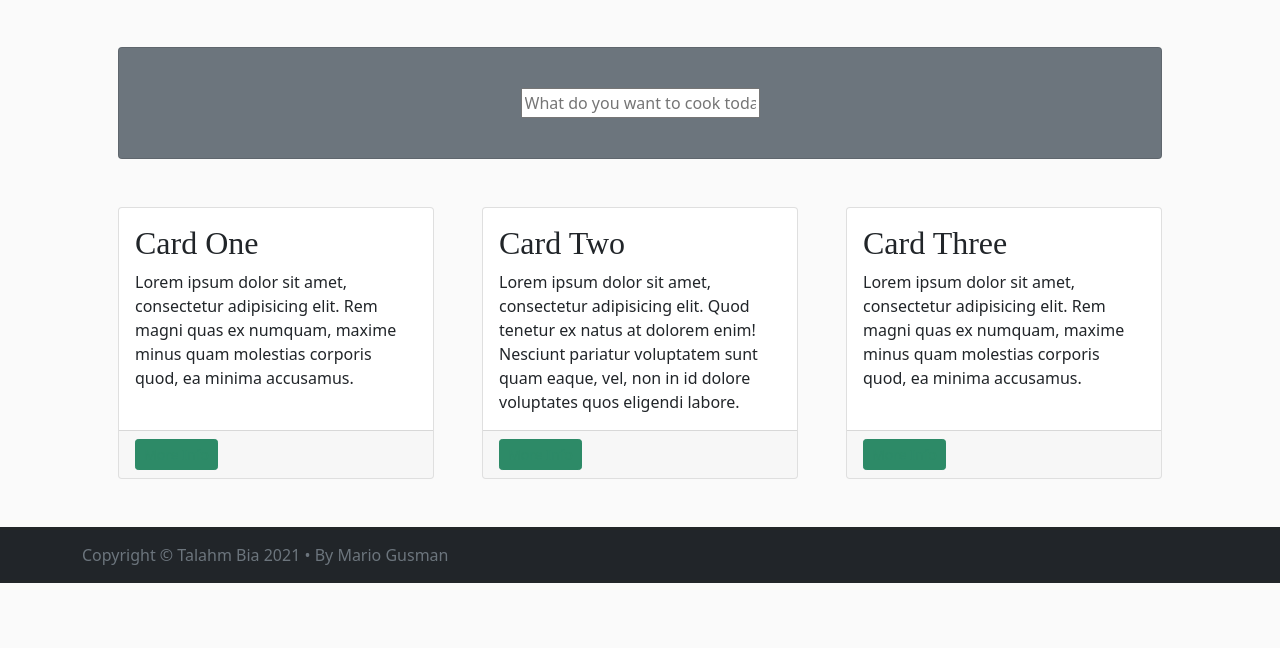
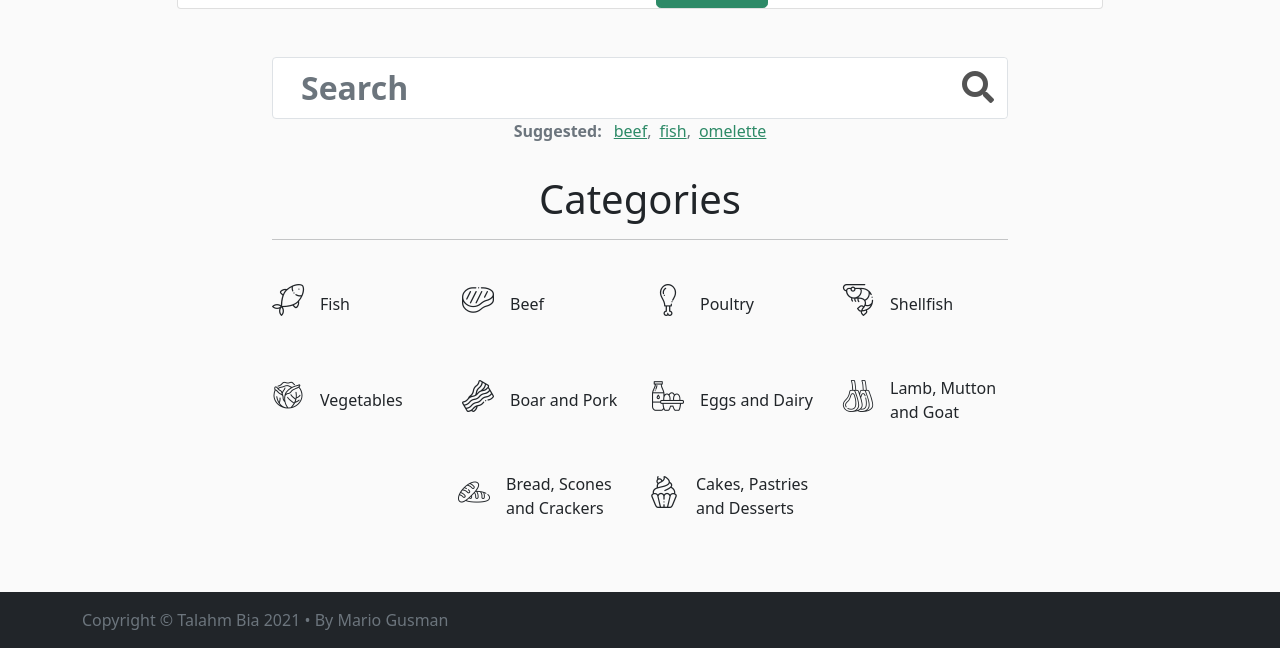
Before and after one commit to mariogusman/MS3-Irish-Recipes, a Flask app: page / in a window 1280 px wide. Shown: the part 485-1133 px from the top of the page. Before the commit the page ends 1068 px from the top, so only its background shows below. Run offline with Flask 2, Linux system fonts and the light colour scheme; some libraries are stand-ins or nearby versions; some web fonts are replaced.

Commit message:
Index Update

```diff
--- a/app.py
+++ b/app.py
@@ -22,7 +22,18 @@ mongo = PyMongo(app)
 
 @app.route("/")
 def index():
-    return render_template("index.html", index=index)
+    """
+    Renders main page, Checks user session to display CTA
+    Allows users to make searches
+    Shows recent recipes added
+    """
+    # Check user session to show Register CTA
+    if session.get("user"):
+        logged_in = True
+    else:
+        logged_in = False
+
+    return render_template("index.html", index=index, logged_in=logged_in)
 
 
 @app.route("/recipes/<recipe_id>")
@@ -104,7 +115,7 @@ def profile(username):
     # grab the session user's username from db
     username = mongo.db.users.find_one({"username": session["user"]})["username"]
 
-    # if session["user"]:
+    # if  TODOsession["user"]:
     if session.get("user"):
         if request.method == "POST":
             profile_update = {
--- a/static/css/style.css
+++ b/static/css/style.css
@@ -102,6 +102,14 @@ select > .recipe-form {
 .ing-step-hover:hover {
     background-color: whitesmoke;
 }
+.cat-list > div {
+    min-height: 96px;
+}
+.cat-list > div:hover{
+    background-color: white;
+    box-shadow: 0px 0px 8px 1px rgba(0,0,0,0.1);
+
+}
 
 #recipeImageUpload{
     cursor:pointer;
@@ -126,6 +134,14 @@ h1, h2, h3, h4, h5, h6 {
     font-family: 'Coustard', serif;
     font-weight: 400;
 }
+.cta-image {
+    max-width: 100%;
+}
+
+.cat-list-icon{
+    font-size: xx-large;
+}
+
 #logo {
     font-family: 'Sherwood', sans-serif;
     /* font-family: 'Coustard', serif; */
@@ -139,6 +155,20 @@ h1, h2, h3, h4, h5, h6 {
     color: white !important;
     transition-duration: 0.3s;
 }
+.search-group{
+    background-color: white;
+}
+.search-btn{
+    background-color: white;
+    color: #535353;
+}
+#home-search {
+    font-size: xx-large;
+    font-weight: 600;
+    color: #535353;
+    border: 0;
+}
+
 
 /* Images */
 #index-dish {
--- a/templates/base.html
+++ b/templates/base.html
@@ -18,6 +18,9 @@
     <link rel="stylesheet" href="https://cdnjs.cloudflare.com/ajax/libs/font-awesome/5.15.3/css/all.min.css"
         integrity="sha512-iBBXm8fW90+nuLcSKlbmrPcLa0OT92xO1BIsZ+ywDWZCvqsWgccV3gFoRBv0z+8dLJgyAHIhR35VZc2oM/gI1w=="
         crossorigin="anonymous" referrerpolicy="no-referrer" />
+
+    <!-- Flaticon icons -->
+    <link rel="stylesheet" type="text/css" href="{{ url_for('static', filename='css/flaticon.css') }}">
 
     <!-- Project's CSS -->
     <link rel="stylesheet" type="text/css" href="{{ url_for('static', filename='css/style.css') }}">
@@ -95,7 +98,7 @@
         {% endwith %}
     </section>
 
-    <main>
+    <main class="container">
         {% block content %}
 
         {% endblock content %}
--- a/templates/index.html
+++ b/templates/index.html
@@ -2,61 +2,115 @@
 {% block content %}
 
 <!-- Page Content-->
-<div class="container px-4 px-lg-5">
-    <!-- Heading Row-->
-    <div class="row gx-4 gx-lg-5 align-items-center my-5">
-        <div class="col-lg-7 rounded" id="index-dish"></div>
-        <div class="col-lg-5">
-            <h1 class="font-weight-light">Share or Learn the best Irish Recipes!</h1>
-            <p>Ireland has a rich food heritage with hundreds of local recipes ready to be discovered. Here you can
-                share and learn everything - from the easiest Mashed Potatoes, to the most sofisticated Seafood dish!
-            </p>
-            <a class="btn btn-primary btn-green" href="#!">Join Us!</a>
+
+{% if logged_in == False %}
+<!-- Register CTA if user not in Session -->
+<div class="row align-items-center justify-content-center my-5">
+    <div class="col-10">
+        <div class="card-panel">
+            <div class="card">
+                <div class="row">
+
+                    <div class="col-md-6">
+                        <img src="https://images.pexels.com/photos/958545/pexels-photo-958545.jpeg?auto=compress&cs=tinysrgb&dpr=2&h=750&w=1260"
+                            alt="Delicious food" class="cta-image rounded-start" loading="lazy">
+                    </div>
+
+                    <div class="col-md-6 ps-3 pt-3">
+                        <p class="display-6">Welcome to Talamh Bia!</p>
+                        <p class="lead">Here you can <strong>find and share</strong> the best Irish Recipes.<br>
+                            We have everything, from Donegal to Cork, from Spud to Lobster!</p>
+
+                        <p class="lead">Join us now!</p>
+                        <a href="{{ url_for('register') }}">
+                            <button class="btn btn-primary btn-lg">Register</button></a>
                     </div>
                 </div>
-    <!-- Call to Action-->
-    <div class="card text-white bg-secondary my-5 py-4 text-center">
-        <div class="card-body form-group">
+            </div>
+        </div>
+    </div>
+</div>
+{% endif %}
+
+<!-- Search -->
+<div class="row align-items-center justify-content-center mt-5 mb-3">
+    <div class="col-8">
         <form action="">
-                <input type="text" name="search" id="search" placeholder="What do you want to cook today?">
+            <div class="input-group search-group ps-3 rounded border">
+                <input type="text" class="form-control" name="search" id="home-search" placeholder="Search" autofocus>
+                <button class="btn search-btn"><i class="fas fa-2x fa-search"></i></button>
+            </div>
+            <div class="div text-center d-flex flex-row justify-content-center text-muted">
+                <p class="me-1 fw-bold">Suggested:</p>
+                <a href="#" class="ps-2">beef</a>,
+                <a href="#" class="ps-2">fish</a>,
+                <a href="#" class="ps-2">omelette</a>
+            </div>
         </form>
     </div>
 </div>
 
-    <!-- Content Row-->
-    <div class="row gx-4 gx-lg-5">
-        <div class="col-md-4 mb-5">
-            <div class="card h-100">
-                <div class="card-body">
-                    <h2 class="card-title">Card One</h2>
-                    <p class="card-text">Lorem ipsum dolor sit amet, consectetur adipisicing elit. Rem magni quas ex
-                        numquam, maxime minus quam molestias corporis quod, ea minima accusamus.</p>
+<!-- Categories -->
+<div class="row align-items-center justify-content-center mb-5">
+    <div class="col-8">
+        <p class="display-6 text-center">Categories</p>
+        <hr>
+        <div class="row align-content-center cat-list">
+
+            <div class="col-md-3 d-flex flex-row rounded">
+                <i class="flaticon-fish cat-list-icon align-self-center"></i>
+                <p class="align-self-center ps-3 pt-3">Fish</p>
             </div>
-                <div class="card-footer"><a class="btn btn-primary btn-sm" href="#!">More Info</a></div>
+
+            <div class="col-md-3 d-flex flex-row rounded">
+                <i class="flaticon-beef cat-list-icon align-self-center"></i>
+                <p class="align-self-center ps-3 pt-3">Beef</p>
             </div>
+            <div class="col-md-3 d-flex flex-row rounded">
+                <i class="flaticon-chicken cat-list-icon align-self-center"></i>
+                <p class="align-self-center ps-3 pt-3">Poultry</p>
             </div>
-        <div class="col-md-4 mb-5">
-            <div class="card h-100">
-                <div class="card-body">
-                    <h2 class="card-title">Card Two</h2>
-                    <p class="card-text">Lorem ipsum dolor sit amet, consectetur adipisicing elit. Quod tenetur ex
-                        natus at dolorem enim! Nesciunt pariatur voluptatem sunt quam eaque, vel, non in id dolore
-                        voluptates quos eligendi labore.</p>
+
+            <div class="col-md-3 d-flex flex-row rounded">
+                <i class="flaticon-shrimp cat-list-icon align-self-center"></i>
+                <p class="align-self-center ps-3 pt-3">Shellfish</p>
             </div>
-                <div class="card-footer"><a class="btn btn-primary btn-sm" href="#!">More Info</a></div>
+            <div class="col-md-3 d-flex flex-row rounded">
+                <i class="flaticon-cabbage cat-list-icon align-self-center"></i>
+                <p class="align-self-center ps-3 pt-3">Vegetables</p>
             </div>
+            <div class="col-md-3 d-flex flex-row rounded">
+                <i class="flaticon-bacon cat-list-icon align-self-center"></i>
+                <p class="align-self-center ps-3 pt-3">Boar and Pork</p>
             </div>
-        <div class="col-md-4 mb-5">
-            <div class="card h-100">
-                <div class="card-body">
-                    <h2 class="card-title">Card Three</h2>
-                    <p class="card-text">Lorem ipsum dolor sit amet, consectetur adipisicing elit. Rem magni quas ex
-                        numquam, maxime minus quam molestias corporis quod, ea minima accusamus.</p>
+            <div class="col-md-3 d-flex flex-row rounded">
+                <i class="flaticon-diet cat-list-icon align-self-center"></i>
+                <p class="align-self-center ps-3 pt-3">Eggs and Dairy</p>
             </div>
-                <div class="card-footer"><a class="btn btn-primary btn-sm" href="#!">More Info</a></div>
+            <div class="col-md-3 d-flex flex-row rounded">
+                <i class="flaticon-lamb cat-list-icon align-self-center"></i>
+                <p class="align-self-center ps-3 pt-3">Lamb, Mutton and Goat</p>
+            </div>
+
+            <div class="col-md-3 d-flex flex-row rounded p-2 offset-md-3">
+                <i class="flaticon-bread cat-list-icon align-self-center"></i>
+                <p class="align-self-center ps-3 pt-3">Bread, Scones and
+                    Crackers</p>
+            </div>
+            <div class="col-md-3 d-flex flex-row rounded p-2">
+                <i class="flaticon-cupcake cat-list-icon align-self-center"></i>
+                <p class="align-self-center ps-3 pt-3">Cakes, Pastries and
+                    Desserts</p>
             </div>
         </div>
     </div>
 </div>
 
+
+
+
+
+
+
+
 {% endblock content %}
--- a/templates/login.html
+++ b/templates/login.html
@@ -5,8 +5,7 @@
     <div class="row gx-4 gx-lg-5 align-items-center justify-content-md-center my-5">
         <div class="col-lg-6">
 
-
-            <h1>Login</h1>
+            <p class="display-4">Login</p>
             <hr>
 
             <form method="POST" action="{{ url_for('login') }}">
@@ -20,7 +19,7 @@
                     <input id="password" name="password" type="password" minlength="5" maxlength="15"
                         pattern="^[a-zA-Z0-9]{5,15}$" class="form-control">
                 </div>
-                <button type="submit" class="btn btn-primary btn-green">Submit</button>
+                <button type="submit" class="btn btn-primary btn-green">Log in</button>
                 <span class="small muted">First time here? <a href=" {{ url_for('register') }}">Join us</a>.</span>
         </div>
         </form>
--- a/templates/register.html
+++ b/templates/register.html
@@ -6,7 +6,7 @@
         <div class="col-lg-6">
 
 
-            <h1>Register</h1>
+            <p class="display-4">Register</p>
             <hr>
 
             <form method="POST" action="{{ url_for('register') }}">
```
Lines whose indentation alone changed are shown as unchanged.
